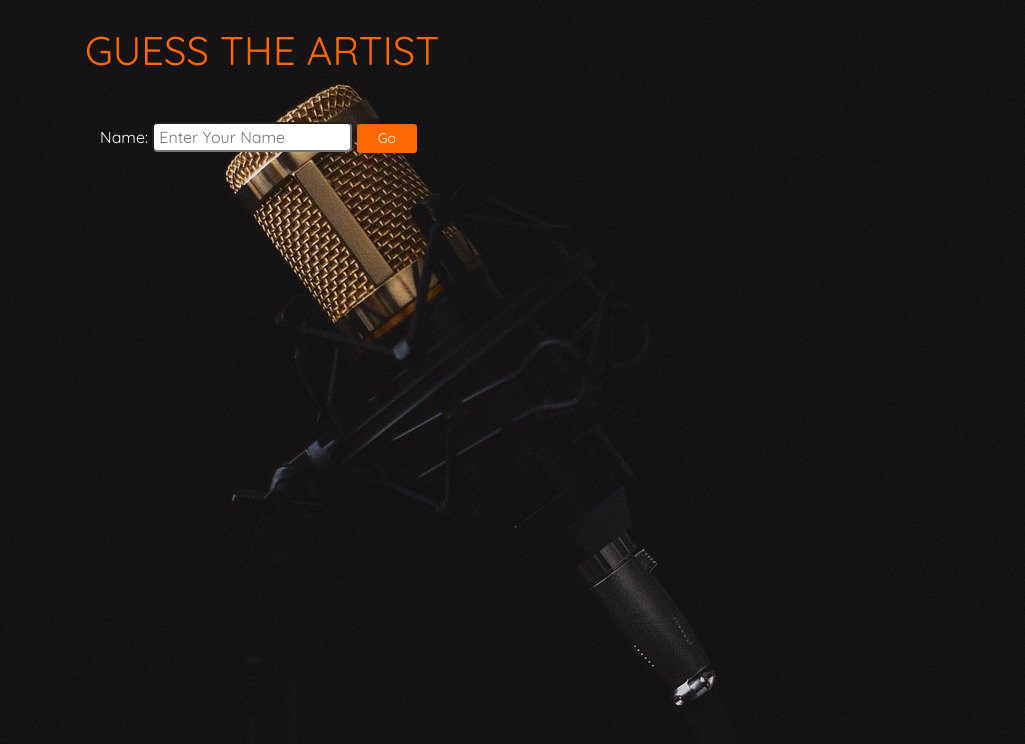
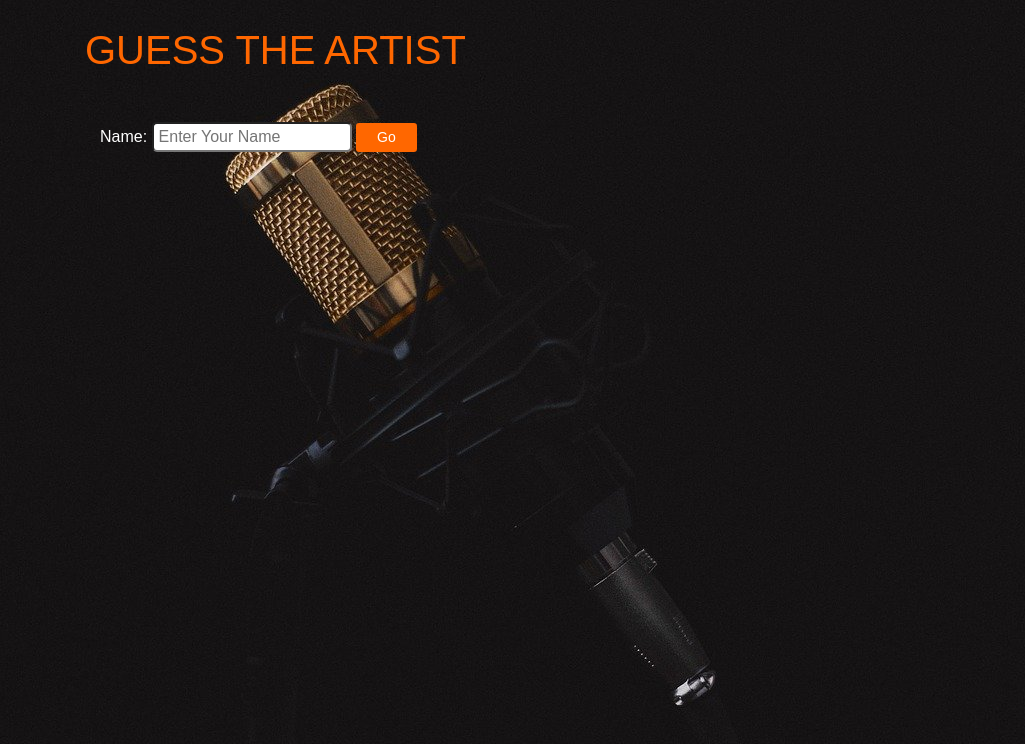
Before and after one commit to michaelekoh1/maq, a plain HTML site: page index.html in a window 1280 px wide. Shown: the full height of the page, 0-1025 px from the left. Drawn offline with nearby package versions, Linux system fonts and the light colour scheme.

Commit message:
Update style.css

```diff
--- a/assets/css/style.css
+++ b/assets/css/style.css
@@ -1,4 +1,4 @@
-@import url('https://fonts.googleapis.com/css2?family=Quicksand&display=swap');
+@import url('https://fonts.googleapis.com/css2?family=Open+Sans&display=swap');
 
 
 body{
```
